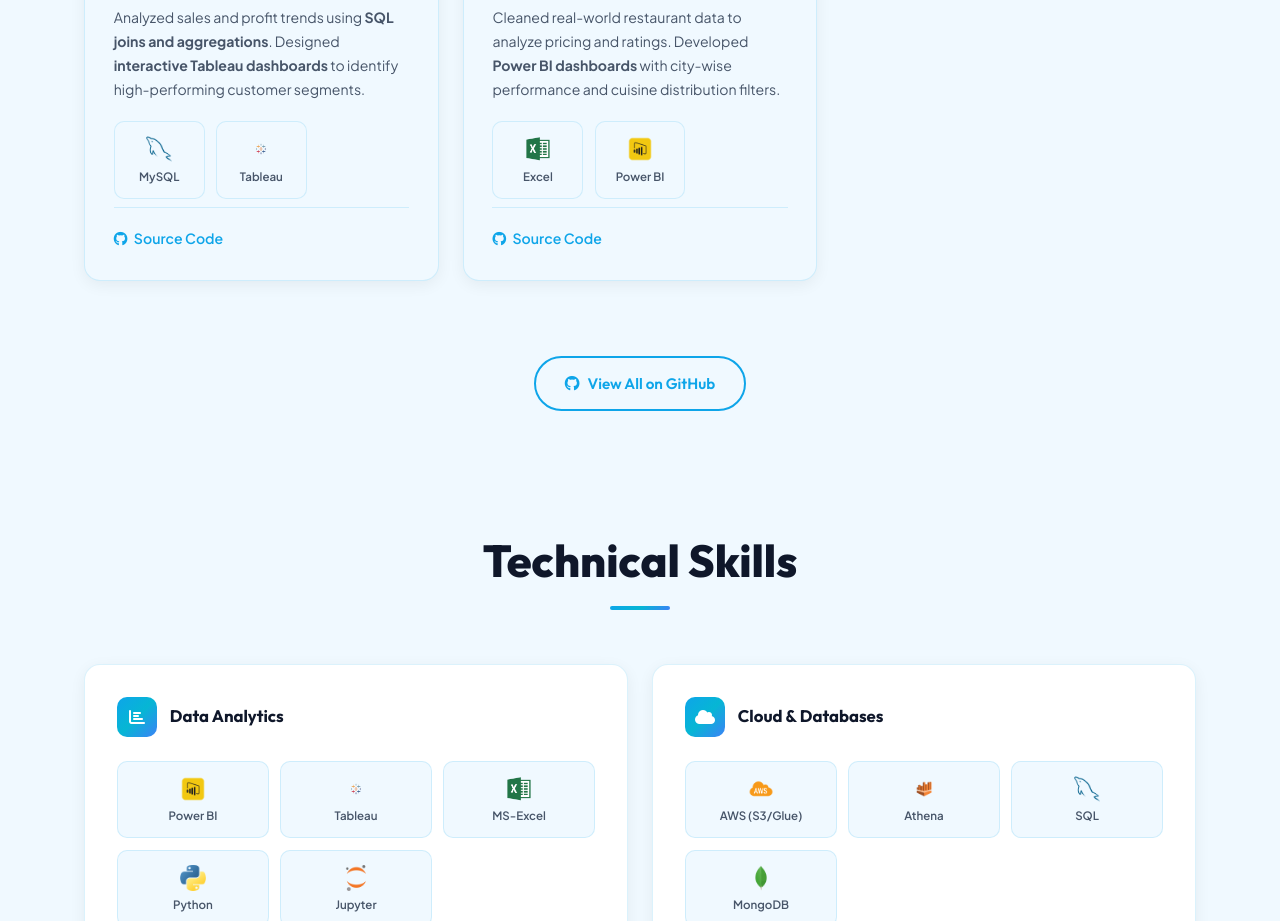
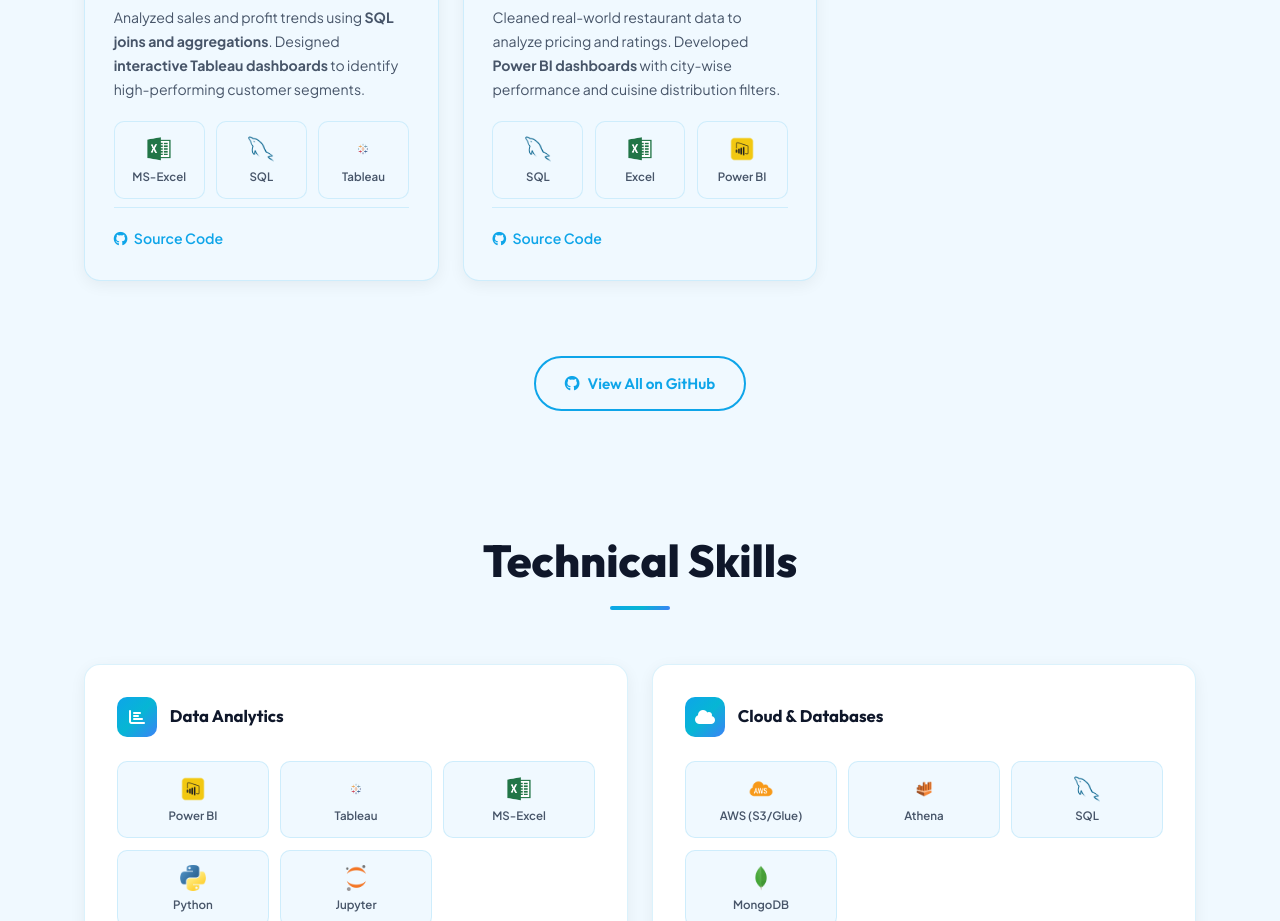
Before and after one commit to ArjunJadhav-data/Jadhav-Arjun-Portfolio, a plain HTML site: page index.html in a window 1280 px wide. Shown: the part 4520-5441 px from the top of the page. Drawn offline with Linux system fonts and the light colour scheme; animation ran at ten frames a second.

Commit message:
upload new

```diff
--- a/index.html
+++ b/index.html
@@ -555,7 +555,8 @@
           <h3>Superstore Sales Analysis</h3>
           <p>Analyzed sales and profit trends using <strong>SQL joins and aggregations</strong>. Designed <strong>interactive Tableau dashboards</strong> to identify high-performing customer segments.</p>
           <div class="tech-stack-with-logos">
-            <div class="tech-logo-item"><img src="Logo/MySQL.png" alt="SQL"><span>MySQL</span></div>
+            <div class="tech-logo-item"><img src="Logo/excel.png" alt="MS-Excel"><span>MS-Excel</span></div>
+            <div class="tech-logo-item"><img src="Logo/MySQL.png" alt="SQL"><span> SQL</span></div>
             <div class="tech-logo-item"><img src="Logo/tableau.png" alt="Tableau"><span>Tableau</span></div>
           </div>
           <div class="pc-links">
@@ -578,6 +579,7 @@
           <h3>Zomato Restaurant Analysis</h3>
           <p>Cleaned real-world restaurant data to analyze pricing and ratings. Developed <strong>Power BI dashboards</strong> with city-wise performance and cuisine distribution filters.</p>
           <div class="tech-stack-with-logos">
+            <div class="tech-logo-item"><img src="Logo/MySQL.png" alt="Power BI"><span>SQL</span></div>
             <div class="tech-logo-item"><img src="Logo/excel.png" alt="Excel"><span>Excel</span></div>
             <div class="tech-logo-item"><img src="Logo/PowerBi.png" alt="Power BI"><span>Power BI</span></div>
           </div>
```
